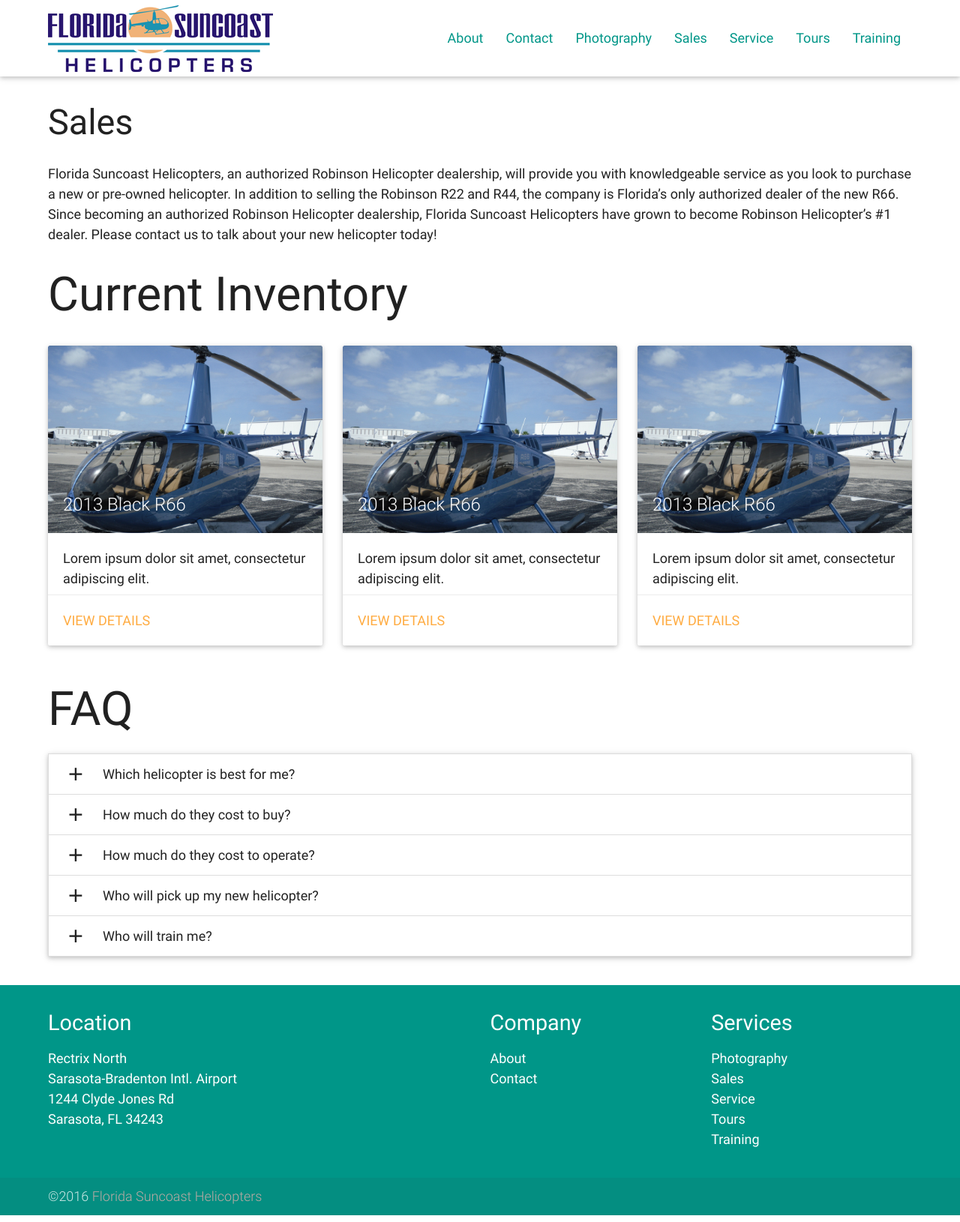
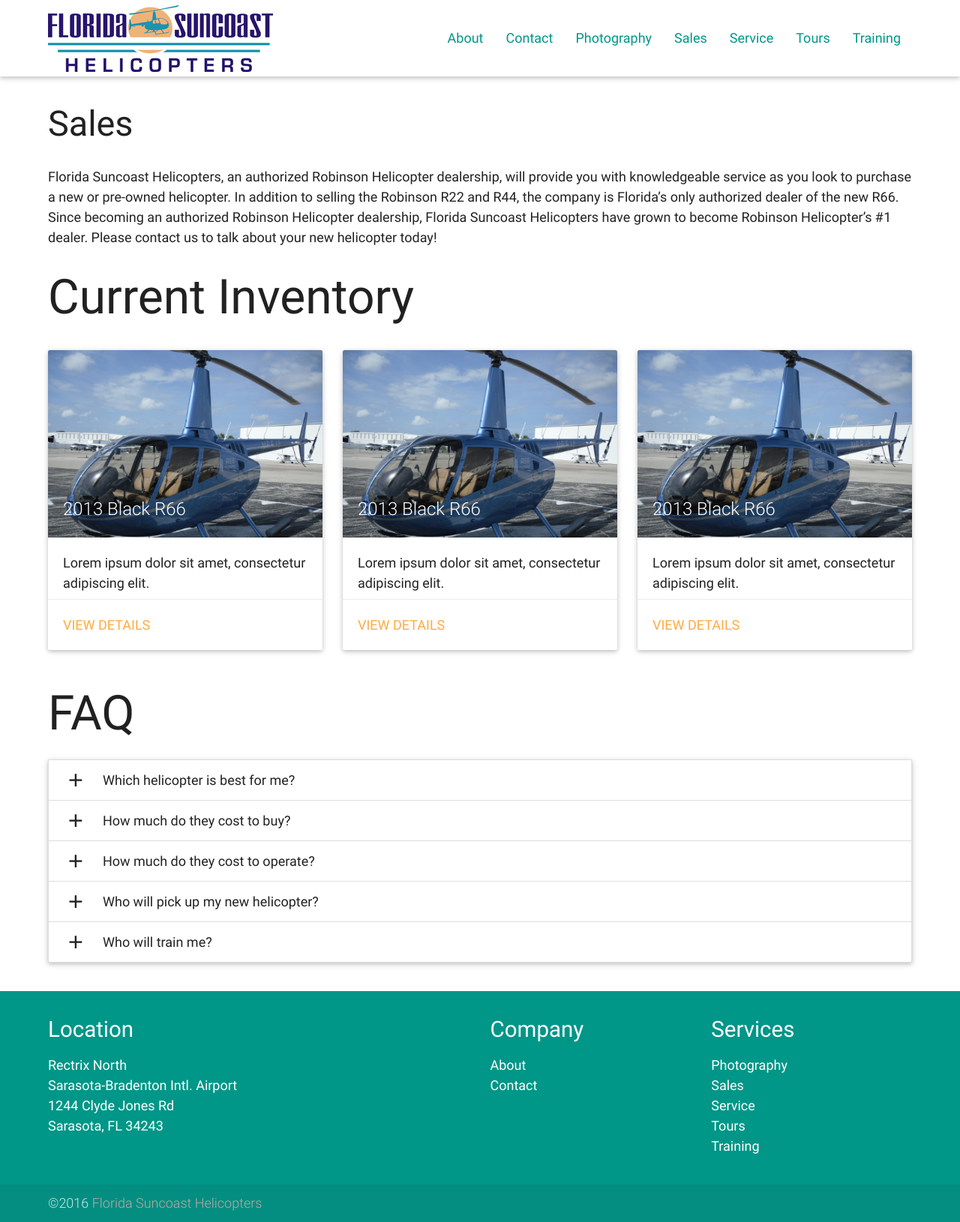
Before and after one commit to joncoop/fsh, a Jekyll site: the page built from sales.html, in a window 1280 px wide. Shown: the whole page at 75% size. Built offline with Jekyll 4.4.1, drawn with Linux system fonts in a browser that asks for light colours; nearby versions of some CDN libraries.

Commit message:
Minor CSS reorganization.

```diff
--- a/_sass/components/_variables.scss
+++ b/_sass/components/_variables.scss
@@ -101,7 +101,7 @@
 $navbar-brand-font-size: 2.1rem !default;
 
 /*** SideNav ***/
-$sidenav-bg-color: #eee !default;
+$sidenav-bg-color: #fff !default;
 $sidenav-padding-right: 15px !default;
 
 /*** Photo Slider ***/
@@ -126,12 +126,12 @@
 /*** Typography ***/
 $off-black: rgba(0, 0, 0, 0.87) !default;
 // Header Styles
-$h1-fontsize: 4.0rem !default;
-$h2-fontsize: 3.5rem !default;
-$h3-fontsize: 2.9rem !default;
-$h4-fontsize: 2.3rem !default;
-$h5-fontsize: 1.6rem !default;
-$h6-fontsize: 1.0rem !default;
+$h1-fontsize: 4.2rem !default;
+$h2-fontsize: 3.56rem !default;
+$h3-fontsize: 2.92rem !default;
+$h4-fontsize: 2.28rem !default;
+$h5-fontsize: 1.64rem !default;
+$h6-fontsize: 1rem !default;
 
 // Footer
 $footer-bg-color: $primary-color !default;
--- a/css/main.scss
+++ b/css/main.scss
@@ -3,9 +3,9 @@
 ---
 
 
-
 // Import partials from `sass_dir` (defaults to `_sass`)
 @import "materialize";
+
 
 /* Overrides */
 .container {
@@ -13,6 +13,7 @@
   max-width: 1600px;
   width: 90%;
 }
+
 @media #{$medium-and-up} {
   .container {
     width: 90%;
@@ -24,6 +25,11 @@
   }
 }
 
+.parallax-container {
+  height: 600px;
+}
+
+
 /* custom post styles */
 .page-title {
   font-size: 2.6rem
@@ -33,11 +39,6 @@
   font-size: 2.0rem;
 }
 
-/* custom post styles */
-
-.parallax-container {
-  height: 600px;
-}
 
 /* Sticky footer */
 body {
@@ -50,6 +51,7 @@
   flex: 1 0 auto;
 }
 
+
 /* Main logo */
 .main-logo {
   margin: 7px 0;
```
